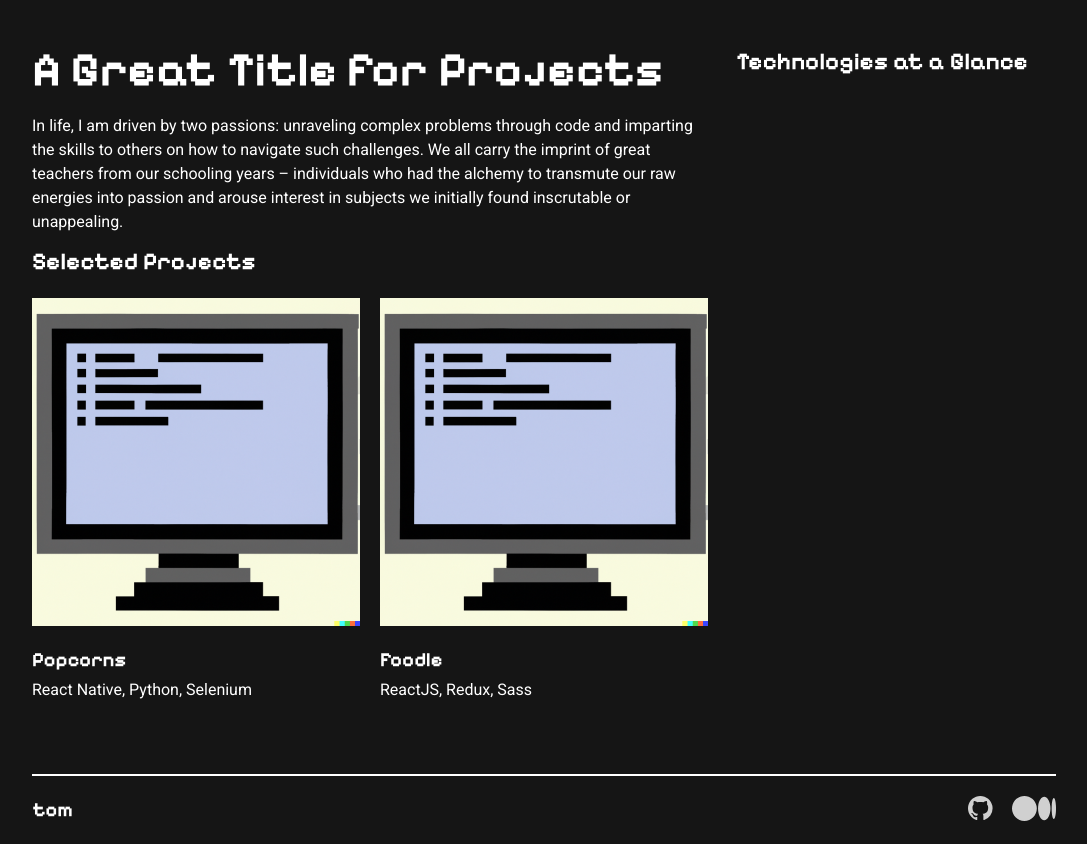
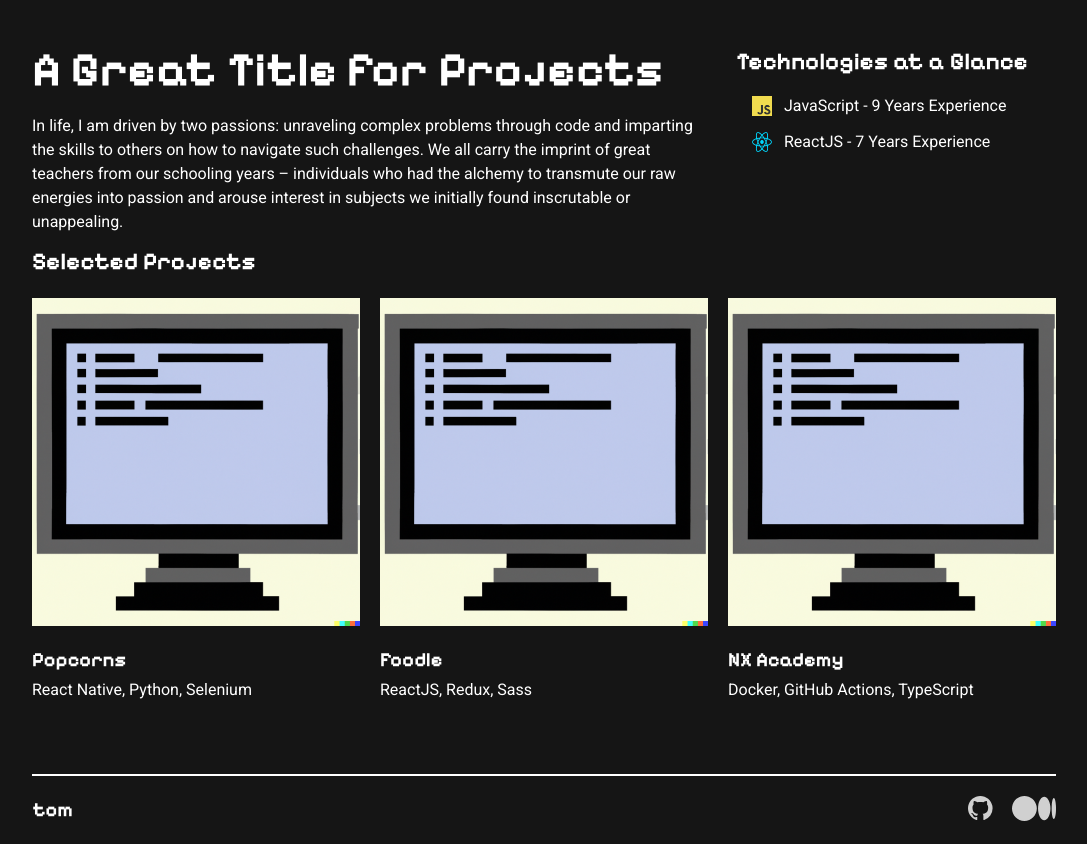
Before and after one commit to tdimnet/tdimnet.github.io, a React (Vite) app: page /projects in a window 1280 px wide. Shown: the part 466-1310 px from the top of the page, without its empty margins (96-1183 px from the left). Built offline with nearby package versions, Linux system fonts and the light colour scheme.

Commit message:
Adding technologies and new projects

```diff
--- a/src/components/Header/index.tsx
+++ b/src/components/Header/index.tsx
@@ -104,6 +104,19 @@ function Component() {
             </Link>
           </li>
           <li className="mr-2">
+            <Link to="/projects">
+              <Paragraph
+                css={
+                  pathname === "/projects"
+                    ? "underline decoration-secondary underline-offset-4"
+                    : ""
+                }
+              >
+                Projects
+              </Paragraph>
+            </Link>
+          </li>
+          <li className="mr-2">
             <Link to="/publications">
               <Paragraph
                 css={
--- a/src/data/projects.ts
+++ b/src/data/projects.ts
@@ -21,4 +21,11 @@ export const projects: Project[] = [
     img: "/assets/sample-img.png",
     technologies: ["ReactJS", "Redux", "Sass"],
   },
+  {
+    id: 3,
+    name: "NX Academy",
+    url: "https://www.google.fr",
+    img: "/assets/sample-img.png",
+    technologies: ["Docker", "GitHub Actions", "TypeScript"],
+  },
 ];
--- /dev/null
+++ b/src/data/technologies.ts
@@ -0,0 +1,21 @@
+type Technology = {
+  id: number;
+  name: string;
+  yearStart: number;
+  img: string;
+};
+
+export const technologies: Technology[] = [
+  {
+    id: 1,
+    name: "JavaScript",
+    yearStart: 2014,
+    img: "/assets/js-logo.png",
+  },
+  {
+    id: 2,
+    name: "ReactJS",
+    yearStart: 2016,
+    img: "/assets/react-logo.png",
+  },
+];
--- a/src/pages/Projects/index.tsx
+++ b/src/pages/Projects/index.tsx
@@ -5,6 +5,8 @@ import ProjectsGrid from "../../layouts/ProjectsGrid";
 import Project from "../../components/Project";
 
 import { projects } from "../../data/projects";
+import { technologies } from "../../data/technologies";
+import { calculateYears } from "../../utils/calculateYears";
 
 function Page() {
   return (
@@ -38,6 +40,14 @@ function Page() {
               content="Technologies at a Glance"
               as="h2"
             />
+            <ul className="text-white pl-4">
+              {technologies.map((technology) => (
+                <li key={technology.id} className="flex items-center mb-3">
+                  <img src={technology.img} className="h-5 w-5 mr-3" alt="" />
+                  {technology.name} - {calculateYears(technology.yearStart)}
+                </li>
+              ))}
+            </ul>
           </aside>
         </div>
       </section>
```
Also changed, not shown: src/assets/js-logo.png (added), src/assets/react-logo.png (added).
